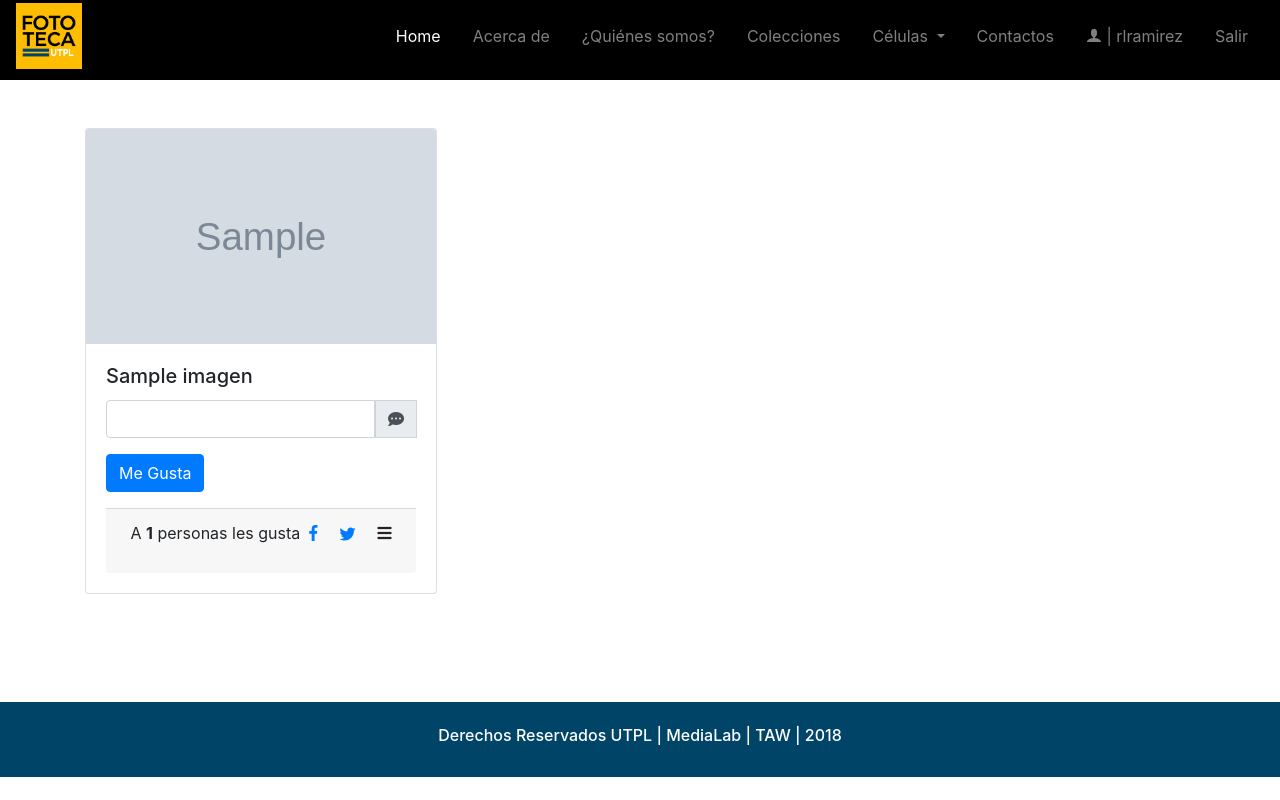
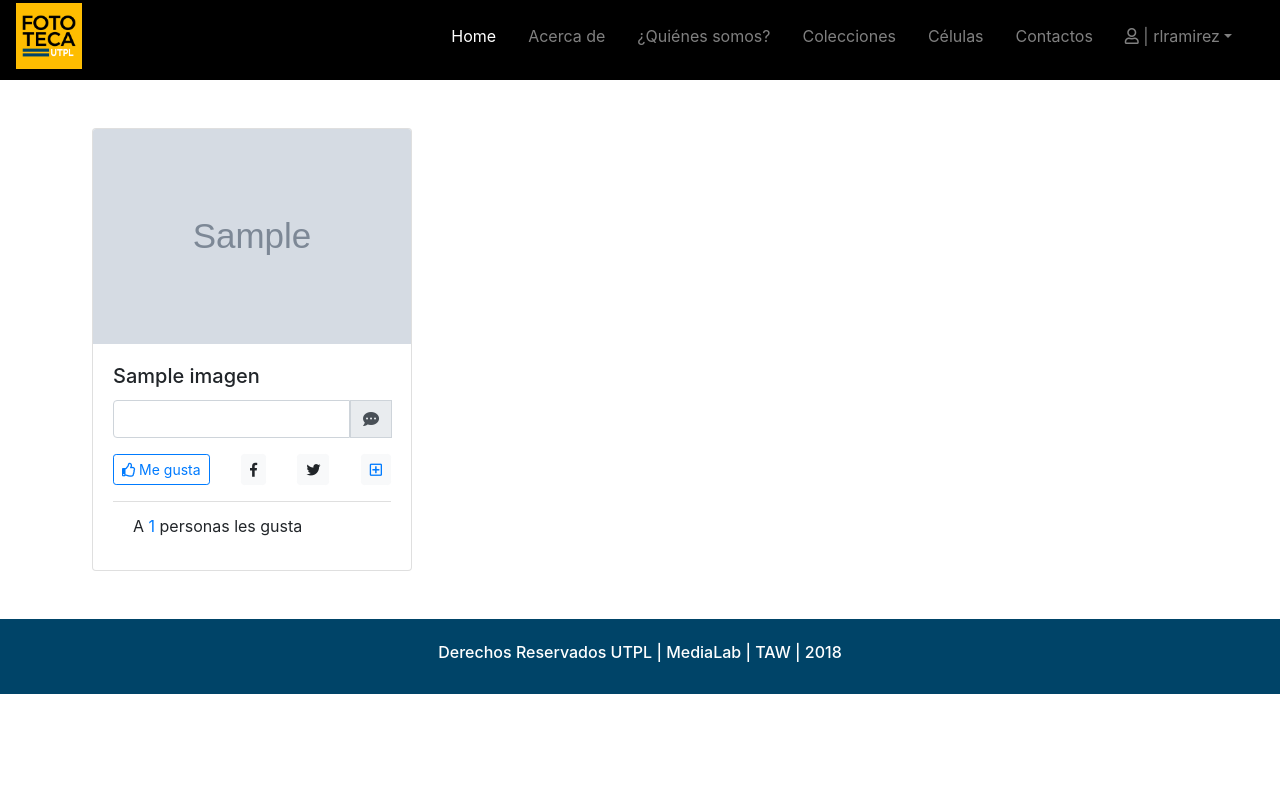
Before and after one commit to diepinto30/FototecaUTPL, a Django app: page /murales/ in a window 1280 px wide. Run offline with Django 3.2, Linux system fonts and the light colour scheme; a user stored in the database is signed in; tables that the repository leaves empty hold one stand-in row (values such as "Sample post"); grey boxes marked "Sample" are stand-in pictures; parts of the project's set-up code (start-up, migrations or seed data) failed here and were passed over; some libraries are stand-ins or nearby versions; some web fonts are replaced.

Commit message:
Modificaciones en murales

```diff
--- a/portal/static/css/estilosMejorado.css
+++ b/portal/static/css/estilosMejorado.css
@@ -6,8 +6,8 @@
   background-color: #004468;
 }
 
-body {
-  min-height: 100%;
+.btn-azulMarino {
+  background-color: #004468!important;
 }
 
 .imagen {
--- a/portal/templates/internas/murales.html
+++ b/portal/templates/internas/murales.html
@@ -2,110 +2,111 @@
 {% block tittle %} Murales {% endblock %}
 {% load static %}
 {% block head %}
-<link rel="stylesheet" type="text/css" href="{% static 'css/style.css'%}">
-<link rel="stylesheet" type="text/css" href="{% static 'css/ventana.css'%}">
   <style>
-    footer {
-      margin-top: 60px;
+    .btn-verMas {
+      padding: 0 66px!important;
     }
   </style>
+<!--<link rel="stylesheet" type="text/css" href="{% static 'css/style.css'%}">
+<link rel="stylesheet" type="text/css" href="{% static 'css/ventana.css'%}">-->
 {% endblock %}
 {% block content1 %}
   <!--Galeria de Fotos-->
+  <div class="row">
     {% for img in list_imgs %}
       {% if user.is_authenticated %}
-
-            <div class="card mr-3 my-5" style="width: 22em; display: inline-block;" id="">
-                <img src="/media/{{ img.foto}}" alt="img_{{ img.nombre}}" class="card-img-top" height="215px">
+        <div class="col-md-4 d-flex justify-content-center">
+          <div class="card mr-3 my-5" style="width: 20em; display: inline-block;" id="{{ img.idimagen }}">
+            <img src="/media/{{ img.foto }}" alt="img_{{ img.nombre }}" class="card-img-top" height="215px">
             <div class="card-body">
               <h5 class="card-title">{{ img.nombre }}</h5>
               <div class="input-group mb-3">
                 <input type="text" class="form-control">
                 <div class="input-group-prepend">
-                        <div class="input-group-text" id="btnGroupAddon{{ img.idimagen}}"><i class="fas fa-comment-dots" style="cursor: pointer"></i></div>
+                  <div class="input-group-text" id="btnGroupAddon{{ img.idimagen }}"><i class="fas fa-comment-dots" style="cursor: pointer"></i></div>
                 </div>
               </div>
-                    {% if user.is_authenticated %}
-                        <button id="likes{{img.idimagen}}" data-catid="{{img.idimagen}}" class="btn btn-primary" type="button">
-                        <span class="glyphicon glyphicon-thumbs-up"></span>Me Gusta</button>
-                        <p>  </p>
-                    {% endif %}
-                    <div class="card-footer d-flex justify-content-around ">
-                        <span >A <strong id="like_count{{img.idimagen}}">{{ img.likes }}</strong> personas les gusta</p><x></x></span>
-                        <span class="fabb1"><div class="fab fb-share-button" style="cursor: pointer" title="Compartir en Facebook" data-href="http://127.0.0.1:8080/murales/" data-layout="button" data-size="small" data-mobile-iframe="true"><a target="_blank" href=https://www.facebook.com/sharer/sharer.php?u=http%3A%2F%2F127.0.0.1%3A8080%2Fmurales%2F&amp;src=sdkpreparse" class="fa-facebook-f fb-xfbml-parse-ignore "></a></div> </span>
-
-                        <div class="btn-o" style="cursor: pointer; margin-top: -0.4em;" data-scribe="component:button" style="width: 76px;"><a href="https://twitter.com/intent/tweet?hashtags=example%2Cdemo&original_referer=https%3A%2F%2Fdeveloper.twitter.com%2Fen%2Fdocs%2Ftwitter-for-websites%2Ftweet-button%2Fguides%2Fparameter-reference1&ref_src=twsrc%5Etfw&related=twitterapi%2Ctwitter&text=Fototeca%20UTPL,%20Imganen%20{{ img.nombre}}, &tw_p=tweetbutton&url=https%3A%2F%2Fdev.twitter.com%2Fweb%2Ftweet-button&via=twitterdev" class="btn" id="b"><span class="label fab fa-twitter" ></span></a></div>
-                        <span onclick="seemore_{{ img.idimagen}}()"><i class="fas fa-bars" style="cursor: pointer"></i></span>
+              <div class="d-flex justify-content-between mb-3">
+                <button id="likes{{ img.idimagen }}" data-catid="{{ img.idimagen }}" class="btn btn-sm btn-outline-primary" type="button"><i class="far fa-thumbs-up"></i> Me gusta</button>
+                <a href="https://www.facebook.com/sharer/sharer.php?u=http%3A%2F%2F127.0.0.1%3A8080%2Fmurales%2F&amp;src=sdkpreparse" class="btn btn-sm btn-light" title="Compartir en Facebook" data-href="http://127.0.0.1:8080/murales/" target="_blank"><i class="fab fa-facebook-f fb-share-button"></i></a>
+                <a href="https://twitter.com/intent/tweet?hashtags=example%2Cdemo&original_referer=https%3A%2F%2Fdeveloper.twitter.com%2Fen%2Fdocs%2Ftwitter-for-websites%2Ftweet-button%2Fguides%2Fparameter-reference1&ref_src=twsrc%5Etfw&related=twitterapi%2Ctwitter&text=Fototeca%20UTPL,%20Imganen%20{{ img.nombre}}, &tw_p=tweetbutton&url=https%3A%2F%2Fdev.twitter.com%2Fweb%2Ftweet-button&via=twitterdev" class="btn btn-sm btn-light" title="Compartir en Twitter" target="_blank"><i class="fab fa-twitter"></i></a>
+                <a class="btn btn-sm btn-light" onclick="seemore_{{ img.idimagen}}()"><i class="far fa-plus-square text-primary"></i></a>
+              </div>
+              <div class="card-footer bg-transparent ">
+                <p class="mb-0">A <span id="like_count{{ img.idimagen }}" class="text-primary">{{ img.likes }}</span> personas les gusta</p>
+              </div>
             </div>
           </div>
         </div>
       {% else %}
-
-            <div class="card mr-3 my-5" style="width: 22em; display: inline-block;" id="">
-                <img src="/media/{{ img.foto}}" alt="img_{{ img.nombre}}" class="card-img-top" height="215px">
+        <div class="col-md-4 d-flex justify-content-center">
+          <div class="card mr-3 my-5" style="width: 20em; display: inline-block;" id="">
+            <img src="/media/{{ img.foto }}" alt="img_{{ img.nombre }}" class="card-img-top" height="215px">
             <div class="card-body">
               <h5 class="card-title">{{ img.nombre }}</h5>
-                    <div class="input-group mb-3">
-                        <input type="text" class="form-control">
-                        <div class="input-group-prepend">
-                        <div class="input-group-text" id="btnGroupAddon{{ img.idimagen}}"><i class="fas fa-comment-dots" style="cursor: pointer"></i></div>
+              <div class="d-flex justify-content-between mb-3">
+                <a href="https://www.facebook.com/sharer/sharer.php?u=http%3A%2F%2F127.0.0.1%3A8080%2Fmurales%2F&amp;src=sdkpreparse" class="btn btn-sm btn-light" title="Compartir en Facebook" data-href="http://127.0.0.1:8080/murales/" target="_blank"><i class="fab fa-facebook-f fb-share-button"></i></a>
+                <a href="https://twitter.com/intent/tweet?hashtags=example%2Cdemo&original_referer=https%3A%2F%2Fdeveloper.twitter.com%2Fen%2Fdocs%2Ftwitter-for-websites%2Ftweet-button%2Fguides%2Fparameter-reference1&ref_src=twsrc%5Etfw&related=twitterapi%2Ctwitter&text=Fototeca%20UTPL,%20Imganen%20{{ img.nombre}}, &tw_p=tweetbutton&url=https%3A%2F%2Fdev.twitter.com%2Fweb%2Ftweet-button&via=twitterdev" class="btn btn-sm btn-light" title="Compartir en Twitter" target="_blank"><i class="fab fa-twitter"></i></a>
+                <a class="btn btn-sm btn-light" onclick="seemore_{{ img.idimagen}}()"><i class="far fa-plus-square text-primary"></i></a>
               </div>
+              <div class="card-footer bg-transparent ">
+                <p class="mb-0">A <span id="like_count{{ img.idimagen }}" class="text-primary">{{ img.likes }}</span> personas les gusta</p>
               </div>
-                    <div class="card-footer d-flex justify-content-around ">
-                        <span >A <strong id="like_count{{img.idimagen}}">{{ img.likes }}</strong> personas les gusta</p><x></x></span>
-                        <span><i class="fab fa-facebook-f" style="cursor: pointer" ></i></span>
-                        <span ><i class="fab fa-twitter" style="cursor: pointer"></i></span>
-                        <span onclick="seemore_{{ img.idimagen}}()"><i class="fas fa-bars" style="cursor: pointer"></i></span>
             </div>
           </div>
         </div>
       {% endif %}
-        {# ver más #}
-
+      {# Menú ver más #}
         <div id="seemore{{ img.idimagen}}"  style="display: none;">
-
-                <nav style="background-color: black;width: 60%;margin-left: 14em;border-radius: 0.3em;">
-                    <a class="navbar-brand n1_{{ img.idimagen}}" href="#n{{ img.idimagen}}" onclick="fn1_{{ img.idimagen}}()">Descripción</a>
-                    <a class="navbar-brand n2_{{ img.idimagen}}" href="#n2{{ img.idimagen}}" onclick="fn2_{{ img.idimagen}}()">Autor</a>
-                    <a class="navbar-brand n3_{{ img.idimagen}}" href="#n3{{ img.idimagen}}" onclick="fn3_{{ img.idimagen}}()">Ubicación</a>
-                    <a class="navbar-brand n4_{{ img.idimagen}}" href="#n4{{ img.idimagen}}" onclick="fn4_{{ img.idimagen}}()">Más</a>
-                    <a class="navbar-brand " href="#" onclick="doDoubleClickAction_{{ img.idimagen}}()" style="float: right; margin-top: 0.07em; margin-right: 0.05em">Ver menos</a>
-                </nav>
-                <div style="width: 60%;margin-left: 14em;background-color:#c3d9ff ">
-                    <div id="n1-{{ img.idimagen}}" style="display: none"><a name="n{{ img.idimagen}}"></a>
-                        <p>{{ img.descripcion}}</p>
+          <div class="btn-group btn-group-lg" role="group" aria-label="Basic example">
+            <button type="button" class="btn btn-warning rounded-0 n1_{{ img.idimagen}} btn-verMas" href="#n{{ img.idimagen}}" onclick="fn1_{{ img.idimagen}}()">Descripción</button>
+            <button type="button" class="btn btn-warning n2_{{ img.idimagen}} btn-verMas" href="#n2{{ img.idimagen}}" onclick="fn2_{{ img.idimagen}}()">Autor</button>
+            <button type="button" class="btn btn-warning rounded-0 n3_{{ img.idimagen}} btn-verMas" href="#n3{{ img.idimagen}}" onclick="fn3_{{ img.idimagen}}()">Ubicación</button>
+            <button type="button" class="btn btn-warning rounded-0 n4_{{ img.idimagen}} btn-verMas" href="#n4{{ img.idimagen}}" onclick="fn4_{{ img.idimagen}}()">Más</button>
+            <button type="button" class="btn btn-warning rounded-0" href="#" onclick="doDoubleClickAction_{{ img.idimagen}}()"><i class="fas fa-times"></i></button>
           </div>
-                    <div id="n2-{{ img.idimagen}}" style="display: none">
-                        <p>Datos de autor - tipo biografia {{ img.descripcion}}</p><a name="n2{{ img.idimagen}}"></a>
+          {# Contenido #}
+          <div class="bg-light p-3 w-75">
+            <div id="n1-{{ img.idimagen}}" style="display: none" class="card">
+              <a name="n{{ img.idimagen}}"></a>
+              <div class="card-body">{{ img.descripcion}}</div>
             </div>
-                    <div id="n3-{{ img.idimagen}}" style="display: none"><a name="n3{{ img.idimagen}}"></a>
+            <div id="n2-{{ img.idimagen}}" style="display: none" class="card">
+              <div class="card-body">
+                <p>Datos de autor - tipo biografia {{ img.descripcion }}</p>
+                <a name="n2{{ img.idimagen}}"></a>
+              </div>
+            </div>
+            <div id="n3-{{ img.idimagen}}" style="display: none" class="card">
+              <div class="card-body">
+                <a name="n3{{ img.idimagen}}"></a>
+                <p><strong>Ubicación: </strong> {{ img.ciudad}}, {{ img.pais}}</p>
+                <p><strong>Dirección: </strong>{{ img.direccion }}</p>
+                <img src="{% static 'images/map.png'%}"  alt="map">
+                <p class="mt-3 text-justify">{{ img.descripcion}}</p>
+              </div>
+            </div>
+            <div id="n4-{{ img.idimagen}}" style="display: none" class="card">
+              <div class="card-body">
+                <p>{{ img.descripcion }}</p>
+                <a name="n4{{ img.idimagen}}"></a>
+              </div>
+            </div>
+              <!--<div id="n3-{{ img.idimagen}}" style="display: none"><a name="n3{{ img.idimagen}}"></a>
                   <h2>Ubicación y Datos importante</h2><br>
                   {{ img.ciudad}}, {{ img.pais}}<br>
               {{ img.direccion}}<br>
                   <img src="{% static 'images/map.png'%}"  alt="map">
                   <p>{{ img.descripcion}}</p>
-                    </div>
-                    <div id="n4-{{ img.idimagen}}" style="display: none"><a name="n4{{ img.idimagen}}"></a>
+              </div>-->
+              <!--<div id="n4-{{ img.idimagen}}" style="display: none"><a name="n4{{ img.idimagen}}"></a>
                   <p>{{ img.descripcion}}</p>
               </div>
               <p>
                   <input type="text" value="{{ img.idimagen}}" id="idimg{{ img.idimagen}}" style="display: none" />
                   <input type="text" value=" {{ user.id}}" id="iduser{{ user.id}}" style="display: none" />
-                    </p>
-                </div><br>
+              </p>-->
           </div>
-            {# comentar #}
-            <div id="comentario{{ img.idimagen}}"  style="display: none;background-color: #71dd8a;width: 60%;margin-left: 14em;border-radius: 0.3em;" >
-            <p>Comentarios del Mural: <strong>{{ img.nombre}} </strong> </p>
-                <textarea rows="4" cols="50" name="comment" form="usrform" placeholder="Escriba su comentario aquí..."></textarea><br>
-                <button class="btn btn-primary" onclick="doDoubleClickActionComentario_{{ img.idimagen}}()">Esconder comentario</button>
-                <button class="btn btn-primary">Publicar</button>
-                <p> - </p>
-
-                <p>
-                    <input type="text" value="{{ img.idimagen}}" id="idimg{{ img.idimagen}}" style="display: none" />
-                    <input type="text" value=" {{ user.id}}" id="iduser{{ user.id}}" style="display: none" />
-                </p>
         </div>
         <script>
             function fn1_{{ img.idimagen}}() {
@@ -136,6 +137,7 @@
 
             function seemore_{{ img.idimagen}}() {
                     document.getElementById("seemore{{ img.idimagen}}").style.display = "block";
+
             }
             function doDoubleClickAction_{{ img.idimagen}}() {
                 document.getElementById('seemore{{ img.idimagen}}').style.display = "none";
@@ -148,19 +150,32 @@
             function doDoubleClickActionComentario_{{ img.idimagen}}() {
                 document.getElementById('comentario{{ img.idimagen}}').style.display = "none";
             }
+        </script>
+      <!--<script>
+        function seemore_{{ img.idimagen}}() {
+          var idCard = $("#{{ img.idimagen }}").attr("id");
 
-            (function(d, s, id) {
-                var js, fjs = d.getElementsByTagName(s)[0];
-                if (d.getElementById(id)) return;
-                js = d.createElement(s); js.id = id;
-                js.src = 'https://connect.facebook.net/es_ES/sdk.js#xfbml=1&version=v3.2&appId=156109861750733&autoLogAppEvents=1';
-                fjs.parentNode.insertBefore(js, fjs);
-            }(document, 'script', 'facebook-jssdk'));
+          if (idCard != document.getElementById("#{{ img.idimagen }}")) {
+            $("#{{ img.idimagen }}").addClass("d-none");
+          }
 
-        </script>
+
+
+          console.log(idCard);
+
+
+        }
+      </script>-->
     {% endfor %}
-	<script>!window.jQuery && document.write(unescape('%3Cscript src="{% static 'js/jquery-1.7.1.min.js'%}"%3E%3C/script%3E'))</script>
-	<script type="text/javascript" src="{% static 'js/ventana.js'%}"></script>
-    <script type="text/javascript" src="{% static 'js/likes.js'%}"></script>
-
+  </div>
+  <!--<script>
+    $('#likes{{img.idimagen}}').click(function(){
+        var catid;
+        catid = $(this).attr("data-catid");
+        $.get('/portal/like_category/', {category_id: catid}, function(data){
+            $('#like_count{{img.idimagen}}').html(data);
+            $('#likes{{img.idimagen}}').hide();
+        });
+    });
+  </script>-->
 {% endblock %}
--- a/portal/templates/master.html
+++ b/portal/templates/master.html
@@ -19,7 +19,7 @@
           <span class="navbar-toggler-icon"></span>
         </button>
         <div class="collapse navbar-collapse " id="navbarNavDropdown">
-          <ul class="navbar-nav ml-auto">
+          <ul class="navbar-nav ml-auto mr-3">
             <li class="nav-item active">
               <a class="nav-link py-4 px-3" href="/">Home <span class="sr-only">(current)</span></a>
             </li>
@@ -32,24 +32,19 @@
             <li class="nav-item">
               <a class="nav-link py-4 px-3" href="/colecciones">Colecciones</a>
             </li>
-            <li class="nav-item dropdown">
-              <a class="nav-link dropdown-toggle py-4 px-3" href="#" id="navbarDropdownMenuLink" role="button" data-toggle="dropdown" aria-haspopup="true" aria-expanded="false">
-                Células
-              </a>
-              <div class="dropdown-menu py-0 rounded-0" aria-labelledby="navbarDropdownMenuLink">
-                <a class="dropdown-item py-4 px-3" href="#">Murales</a>
-                <a class="dropdown-item py-4 px-3" href="#">Monumentos</a>
-              </div>
+            <li class="nav-item">
+              <a class="nav-link py-4 px-3" href="/celulas">Células</a>
             </li>
             <li class="nav-item">
               <a class="nav-link py-4 px-3" href="/#contactos">Contactos</a>
             </li>
             {% if user.is_authenticated %}
-            <li class="nav-item">
-              <a class="nav-link py-4 px-3" href="/formulario"><span class="icon-user"></span> | {{ user.username }}</a>
-            </li>
-            <li class="nav-item">
-              <a class="nav-link py-4 px-3" href="/logout">Salir</a>
+            <li class="nav-item dropdown">
+              <a class="nav-link dropdown-toggle py-4 px-3" href="#" id="navbarDropdownMenuLink" role="button" data-toggle="dropdown" aria-haspopup="true" aria-expanded="false"><i class="far fa-user"></i> |  {{ user.username }}</a>
+              <div class="dropdown-menu py-0 rounded-0" aria-labelledby="navbarDropdownMenuLink">
+                <a class="dropdown-item py-4 px-3" href="#">Perfíl</a>
+                <a class="dropdown-item py-4 px-3" href="/logout">Salir</a>
+              </div>
             </li>
             {% else %}
             <li class="nav-item">
@@ -71,12 +66,12 @@
 		  {% endblock %}
     </section>
   </main>
-  <footer class="bg-azulMarino text-center text-white py-4">
+  <footer class="bg-azulMarino text-center text-white py-4 footer">
     <h6>Derechos Reservados UTPL | MediaLab | TAW | 2018</h6>
     {% block footer %}
 	  {% endblock %}
   </footer>
-  <script src="https://code.jquery.com/jquery-3.3.1.slim.min.js" integrity="sha384-q8i/X+965DzO0rT7abK41JStQIAqVgRVzpbzo5smXKp4YfRvH+8abtTE1Pi6jizo" crossorigin="anonymous"></script>
+  <script src="https://cdnjs.cloudflare.com/ajax/libs/jquery/3.3.1/jquery.min.js"></script>
   <script src="https://cdnjs.cloudflare.com/ajax/libs/popper.js/1.14.3/umd/popper.min.js" integrity="sha384-ZMP7rVo3mIykV+2+9J3UJ46jBk0WLaUAdn689aCwoqbBJiSnjAK/l8WvCWPIPm49" crossorigin="anonymous"></script>
   <script src="https://stackpath.bootstrapcdn.com/bootstrap/4.1.3/js/bootstrap.min.js" integrity="sha384-ChfqqxuZUCnJSK3+MXmPNIyE6ZbWh2IMqE241rYiqJxyMiZ6OW/JmZQ5stwEULTy" crossorigin="anonymous"></script>
 </body>
```
Also changed, not shown: 1 other file. Lines whose indentation alone changed are shown as unchanged.
